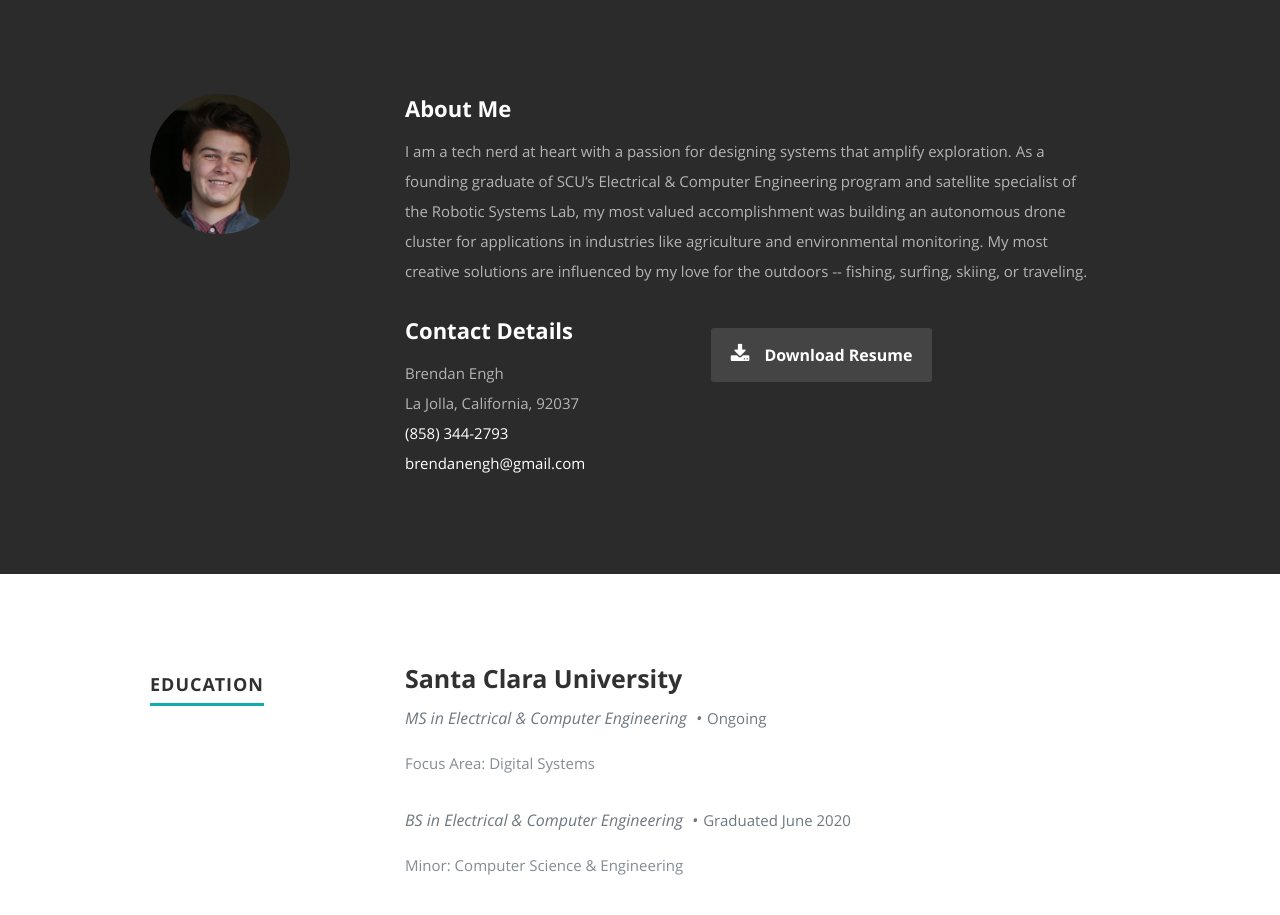
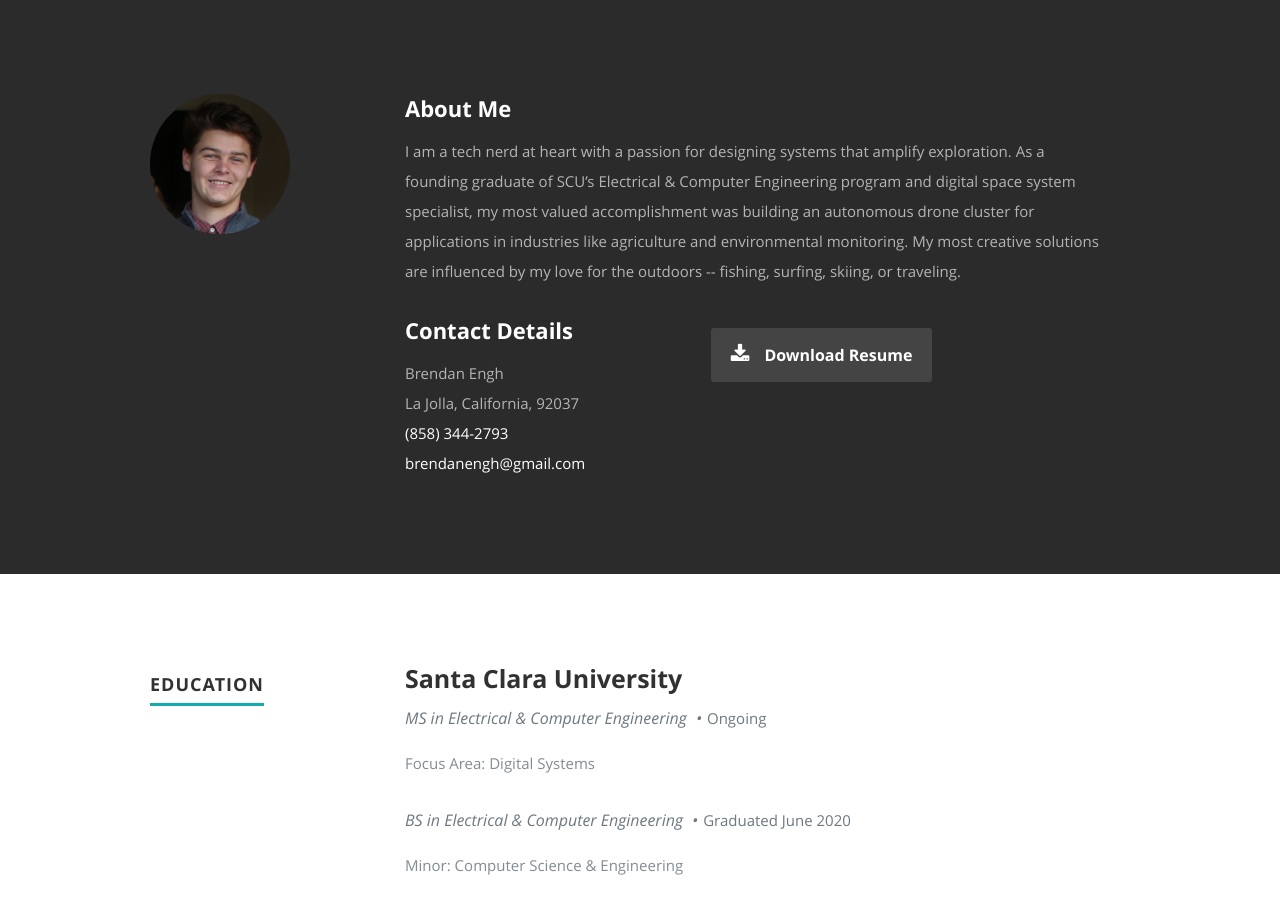
Before and after one commit to beeenut/portfolio, a React (Create React App) app: page / in a window 1280 px wide. Shown: the part 802-1717 px from the top of the page. Built offline with nearby package versions, Linux system fonts and the light colour scheme.

Commit message:
Update About.js
Update resume and bio

```diff
--- a/src/Components/About.js
+++ b/src/Components/About.js
@@ -18,8 +18,8 @@ class About extends Component {
             <p>
               I am a tech nerd at heart with a passion for designing systems
               that amplify exploration. As a founding graduate of SCU’s
-              Electrical & Computer Engineering program and satellite specialist
-              of the Robotic Systems Lab, my most valued accomplishment was
+              Electrical & Computer Engineering program and digital space
+              system specialist, my most valued accomplishment was
               building an autonomous drone cluster for applications in
               industries like agriculture and environmental monitoring. My most
               creative solutions are influenced by my love for the outdoors --
@@ -47,7 +47,7 @@ class About extends Component {
               <div className="columns download">
                 <p>
                   <a
-                    href={"Brendan Engh Resume.pdf"}
+                    href={"Brendan Engh Resume FPGA Engineer.pdf"}
                     className="button"
                     download
                   >
```
